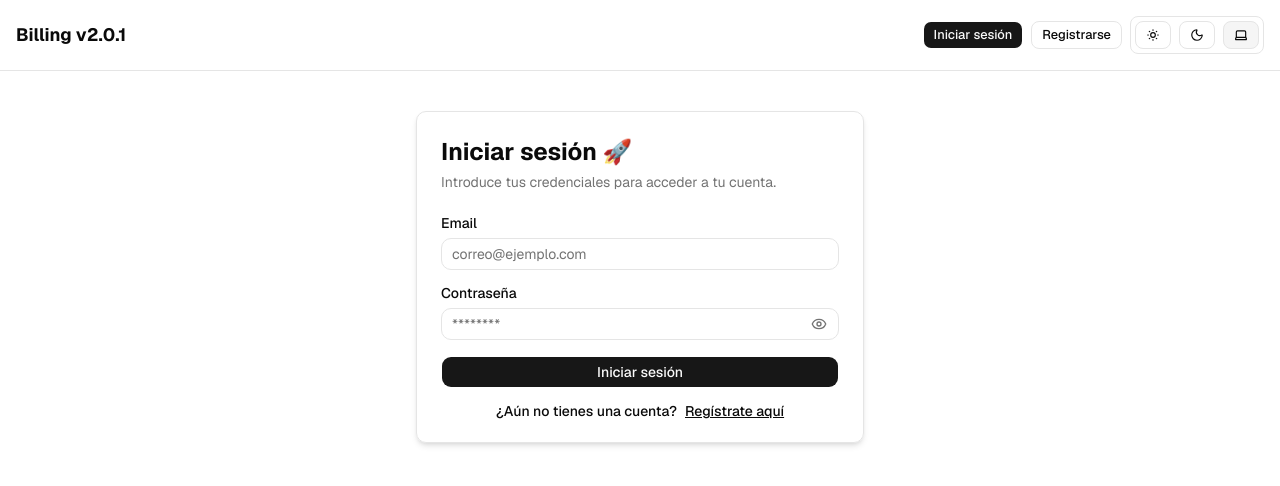
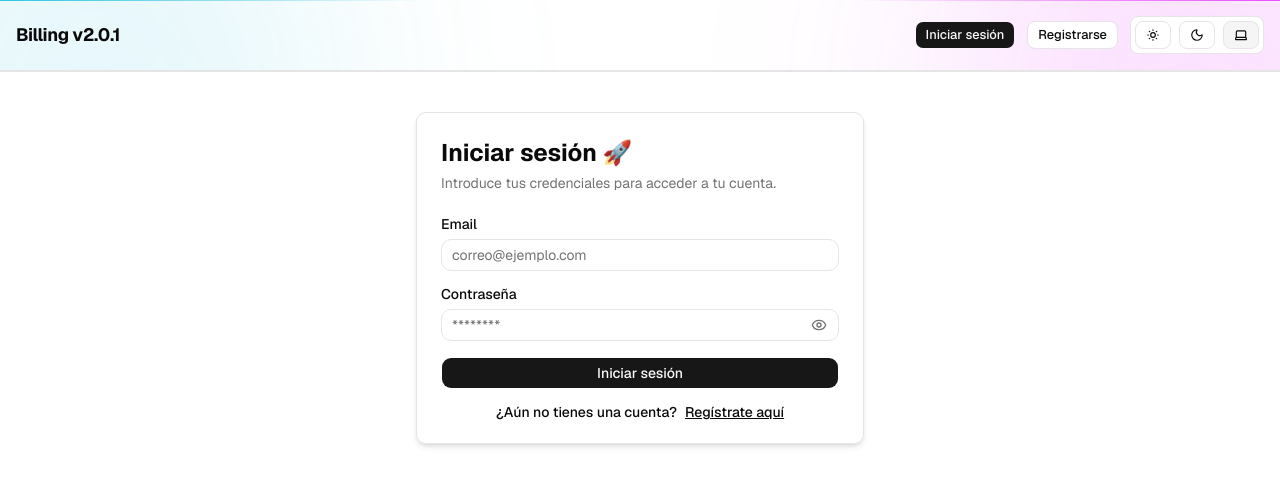
Before and after one commit to Integrations-Systems/billing-v2, a Next.js app: page /login in a window 1280 px wide. Shown: the top 486 px of the page. Built offline with nearby package versions, Linux system fonts and the light colour scheme; no server answers.

Commit message:
feat: gradient on header

```diff
--- a/app/components/Header.tsx
+++ b/app/components/Header.tsx
@@ -6,7 +6,7 @@ import ThemeToggle from "./ThemeToggle";
 import { Button } from "@/components/ui/button";
 import LogoutButton from "./LogoutButton";
 
-import decodeJwt from '@/app/utils/decodeJwt'
+import decodeJwt from "@/app/utils/decodeJwt";
 import { Label } from "@/components/ui/label";
 import { Jwt } from "@/app/models/Jwt";
 
@@ -19,26 +19,69 @@ export default async function Header() {
   const isAuthenticated = !!token;
 
   return (
-    <header className="flex flex-col gap-4 py-4 px-4 md:flex-row md:items-center md:justify-between">
-      <Link className="text-lg font-bold" href="/">
+    <header className="relative overflow-hidden border-b bg-background">
+      {/* Glow izquierdo */}
+      <div
+        className="
+          pointer-events-none
+          absolute
+          -top-40
+          -left-40
+          h-[500px]
+          w-[500px]
+          rounded-full
+          bg-cyan-500/10
+          blur-[120px]
+        "
+      />
+
+      {/* Glow derecho */}
+      <div
+        className="
+          pointer-events-none
+          absolute
+          -top-40
+          -right-40
+          h-[500px]
+          w-[500px]
+          rounded-full
+          bg-fuchsia-500/15
+          blur-[120px]
+        "
+      />
+
+      {/* Líneas decorativas */}
+      <div className="absolute top-0 left-0 h-px w-1/3 bg-gradient-to-r from-cyan-500/80 to-transparent" />
+      <div className="absolute top-0 right-0 h-px w-1/3 bg-gradient-to-l from-fuchsia-500/80 to-transparent" />
+
+      <div className="relative flex flex-col gap-4 px-4 py-4 md:flex-row md:items-center md:justify-between">
+        <Link
+          href="/"
+          className="text-lg font-bold tracking-tight transition-opacity hover:opacity-80"
+        >
           Billing v2.0.1
         </Link>
 
-      <div className="flex flex-wrap items-center gap-2 md:flex-nowrap">
+        <div className="flex flex-wrap items-center gap-3 md:flex-nowrap">
           {isAuthenticated ? (
             <>
-            <div className="flex gap-2 items-center">
+              <div className="flex items-center gap-3 rounded-xl border bg-background/80 px-3 py-2 backdrop-blur-sm">
                 <Image
                   src="/avatar.jpg"
                   alt="Avatar"
-                width={36}
-                height={36}
+                  width={40}
+                  height={40}
                   className="rounded-full border"
                 />
 
-              <div>
-                <Label>{jwtValue?.first_name} {jwtValue?.last_name}</Label>
-                <Label>{jwtValue?.email}</Label>
+                <div className="flex flex-col">
+                  <Label className="font-medium">
+                    {jwtValue?.first_name} {jwtValue?.last_name}
+                  </Label>
+
+                  <Label className="text-xs text-muted-foreground">
+                    {jwtValue?.email}
+                  </Label>
                 </div>
               </div>
 
@@ -58,6 +101,7 @@ export default async function Header() {
 
           <ThemeToggle />
         </div>
+      </div>
     </header>
   );
 }
```
Lines whose indentation alone changed are shown as unchanged.
